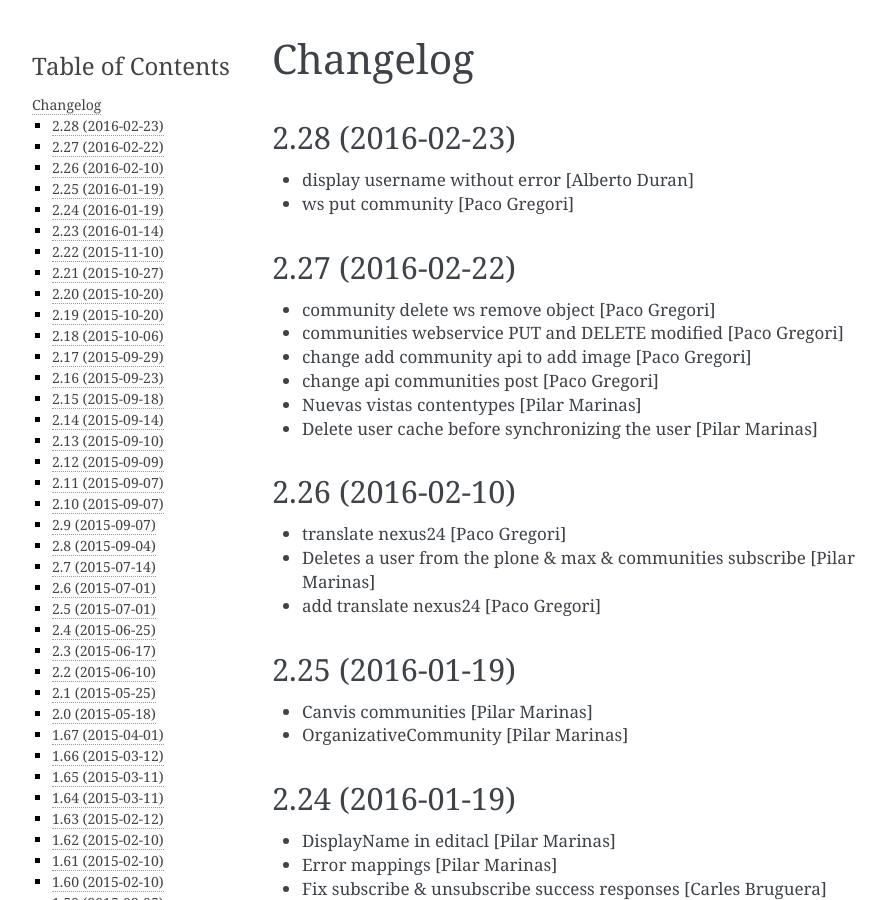
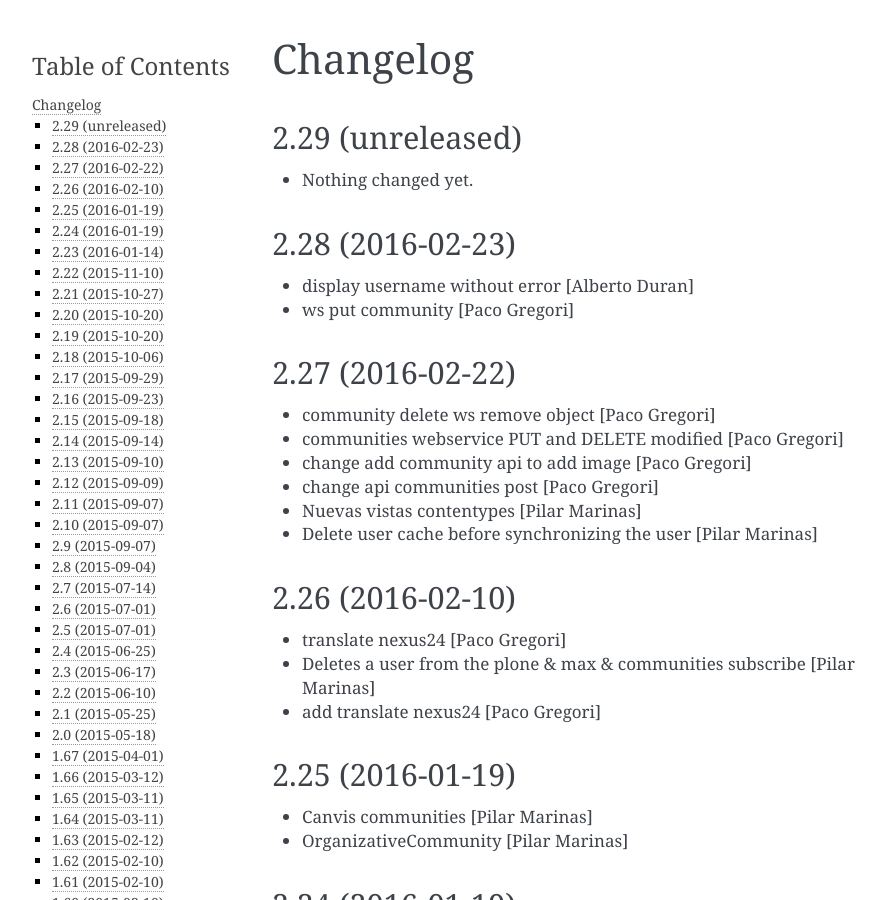
Before and after one commit to UPCnet/ulearn.core, a Sphinx documentation site: the page built from docs/HISTORY.rst, in a window 1280 px wide and 900 px high. Shown: the whole window, without its empty margins (148-1034 px from the left). Built offline with Sphinx 7.4.7, drawn with Linux system fonts in a browser that asks for light colours; pages that are not in the unit, such as notebooks, are missing from menus.

Commit message:
Back to development: 2.29

```diff
--- a/docs/HISTORY.rst
+++ b/docs/HISTORY.rst
@@ -1,5 +1,11 @@
 Changelog
 =========
+
+2.29 (unreleased)
+-----------------
+
+- Nothing changed yet.
+
 
 2.28 (2016-02-23)
 -----------------
--- a/setup.py
+++ b/setup.py
@@ -1,7 +1,7 @@
 from setuptools import setup, find_packages
 import os
 
-version = '2.28'
+version = '2.29.dev0'
 
 README = open('README.rst').read()
 HISTORY = open(os.path.join('docs', 'HISTORY.rst')).read()
```
